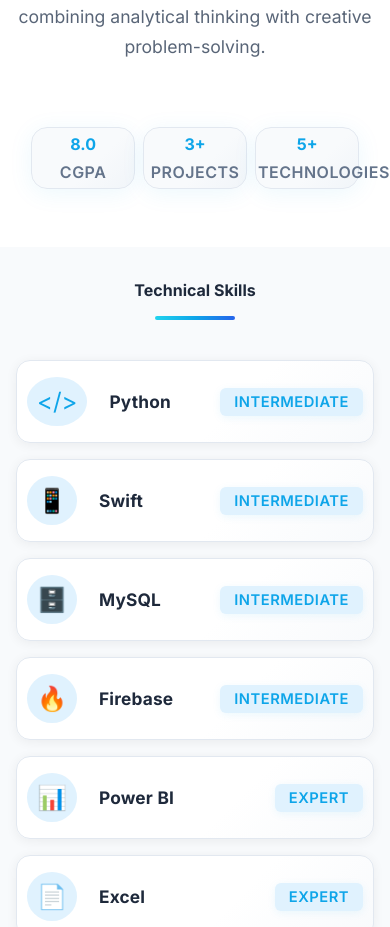
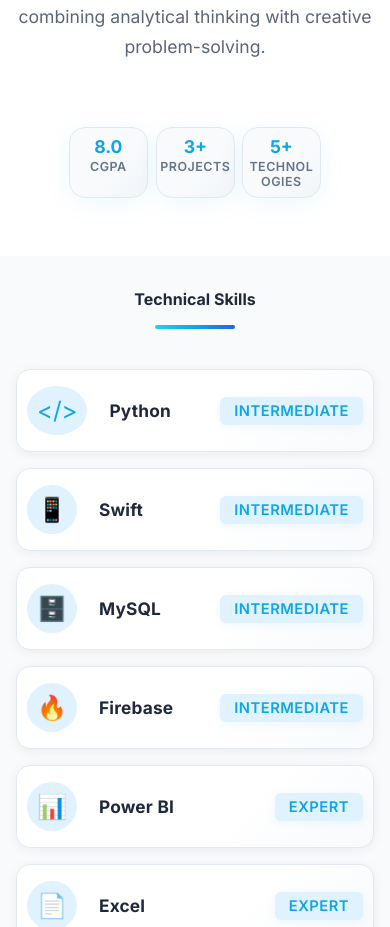
Before and after one commit to charan2319/Portfolio, a React (Create React App) app: page / in a window 390 px wide. Shown: the part 1420-2347 px from the top of the page. Built offline with nearby package versions, Linux system fonts and the light colour scheme.

Commit message:
updated css code

```diff
--- a/src/App.css
+++ b/src/App.css
@@ -4457,3 +4457,30 @@
     border-radius: 8px;
   }
 }
+@media (max-width: 600px) {
+  .about-stats {
+    flex-direction: row;
+    gap: 8px;
+    justify-content: center;
+    flex-wrap: wrap;
+  }
+  .stat-card {
+    flex: 1 1 0;
+    min-width: 70px;
+    max-width: 90px;
+    padding: 8px 2px;
+    font-size: 0.85rem;
+    text-align: center;
+    word-break: break-word;
+    box-sizing: border-box;
+    border-radius: 16px;
+  }
+  .stat-number {
+    font-size: 1.1rem;
+    margin-bottom: 2px;
+  }
+  .stat-label {
+    font-size: 0.78rem;
+    letter-spacing: 0.5px;
+  }
+}
```
